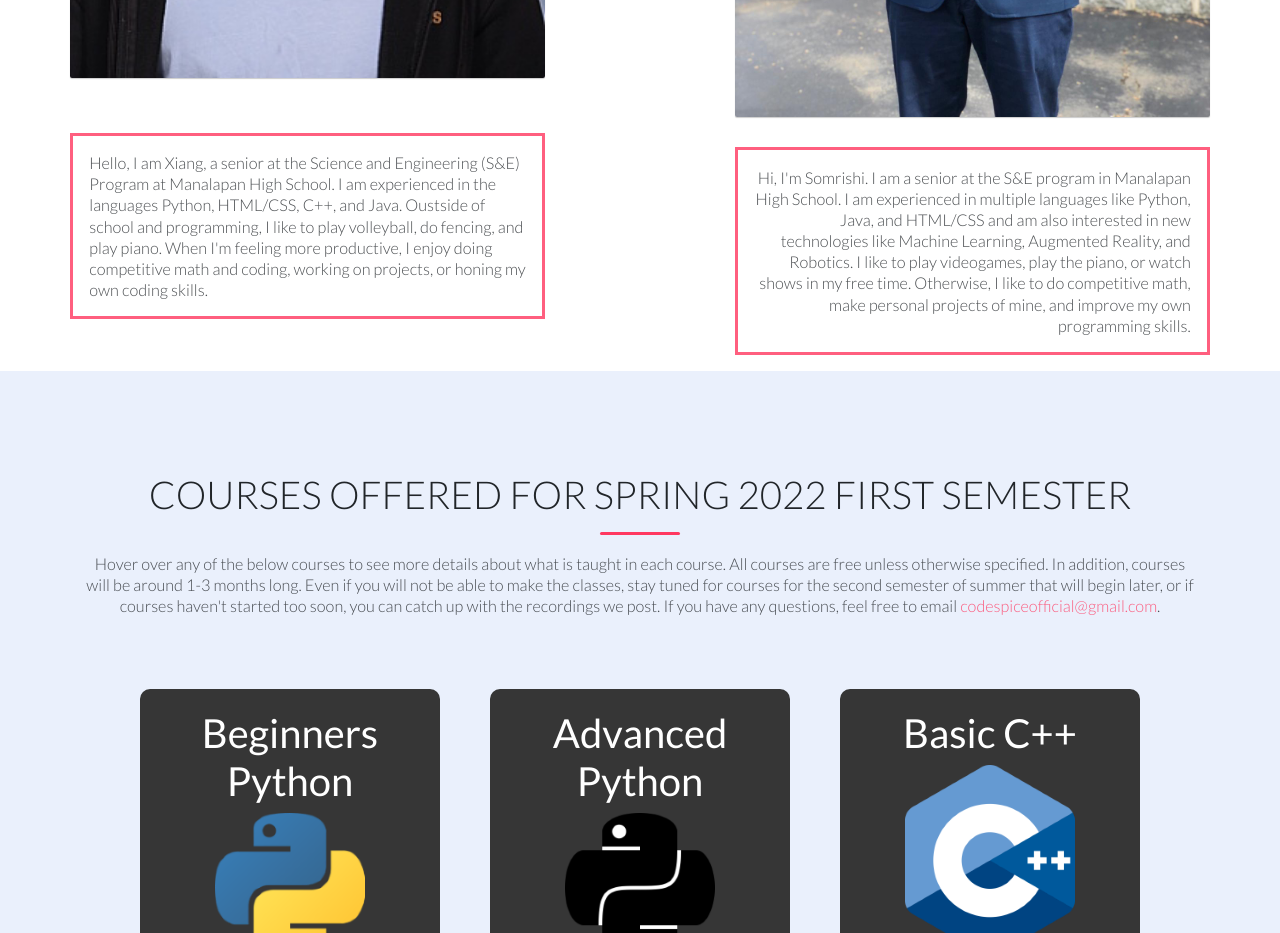
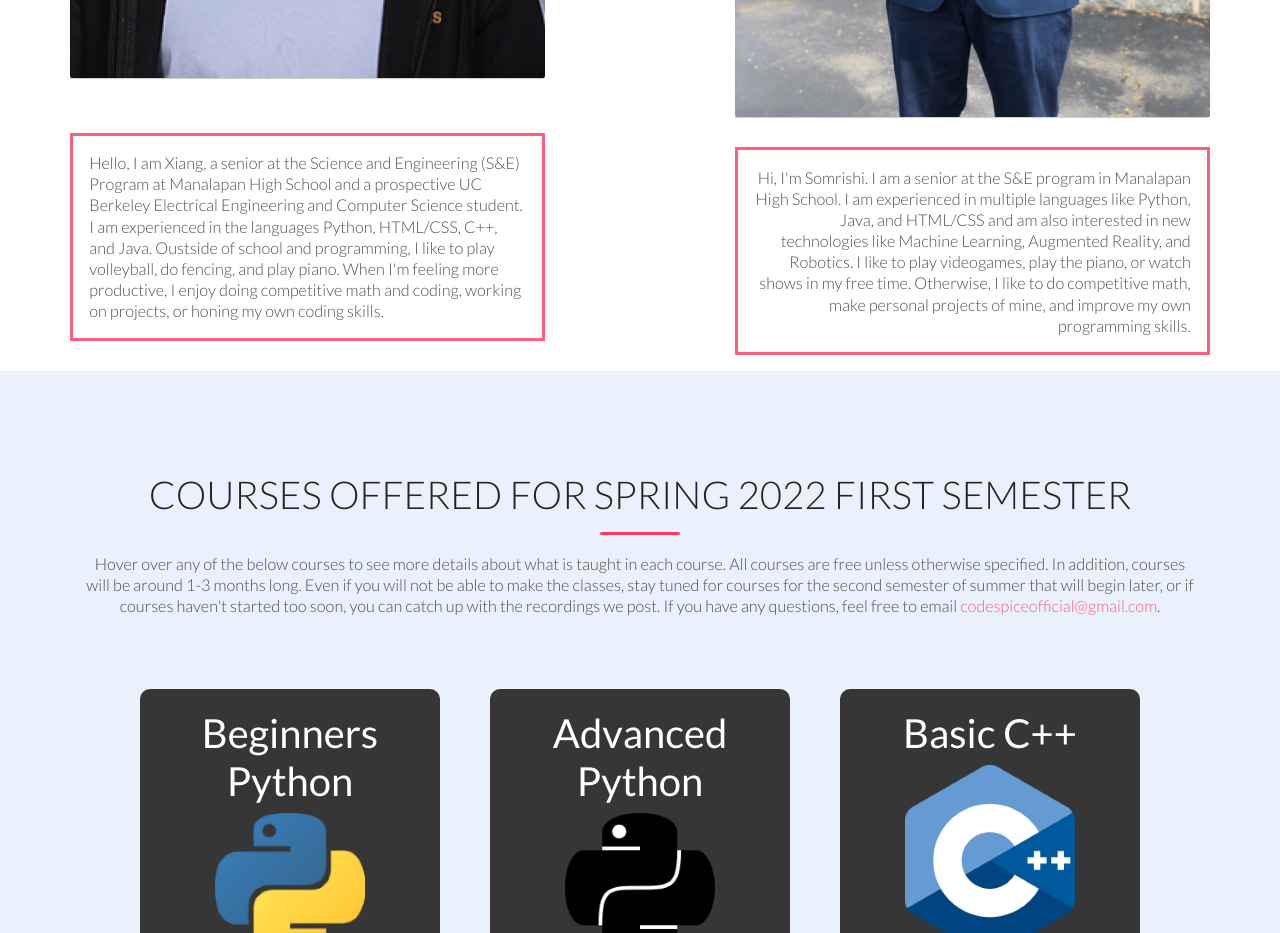
Before and after one commit to Xiangggggg/Code-Spice-V2, a website: page Code;Spice/index.html in a window 1280 px wide. Shown: the part 2100-3033 px from the top of the page. Drawn offline with nearby package versions, Linux system fonts and the light colour scheme; a script that the page names is missing.

Commit message:
profile update

```diff
--- a/Code;Spice/index.html
+++ b/Code;Spice/index.html
@@ -109,7 +109,7 @@
                 <div class="col-md-5">
                     <div class="row justify-content-between">
                             <img src="assets/imgs/xiang.jpg " alt="" class="shadow w-100" style="margin-bottom: 55px;">
-                            <p style="border:3px; border-style:solid; border-color:#ff3860ff; padding: 1em;">Hello, I am Xiang, a senior at the Science and Engineering (S&E) Program at Manalapan High School. I am experienced in the languages Python, HTML/CSS, C++, and Java. Oustside of school and programming, I like to play volleyball, do fencing, and play piano. When I'm feeling more productive, I enjoy doing competitive math and coding, working on projects, or honing my own coding skills.</p>
+                            <p style="border:3px; border-style:solid; border-color:#ff3860ff; padding: 1em;">Hello, I am Xiang, a senior at the Science and Engineering (S&E) Program at Manalapan High School and a prospective UC Berkeley Electrical Engineering and Computer Science student. I am experienced in the languages Python, HTML/CSS, C++, and Java. Oustside of school and programming, I like to play volleyball, do fencing, and play piano. When I'm feeling more productive, I enjoy doing competitive math and coding, working on projects, or honing my own coding skills.</p>
                     </div>
                 </div>
                 <div class="col-md-2">
```
